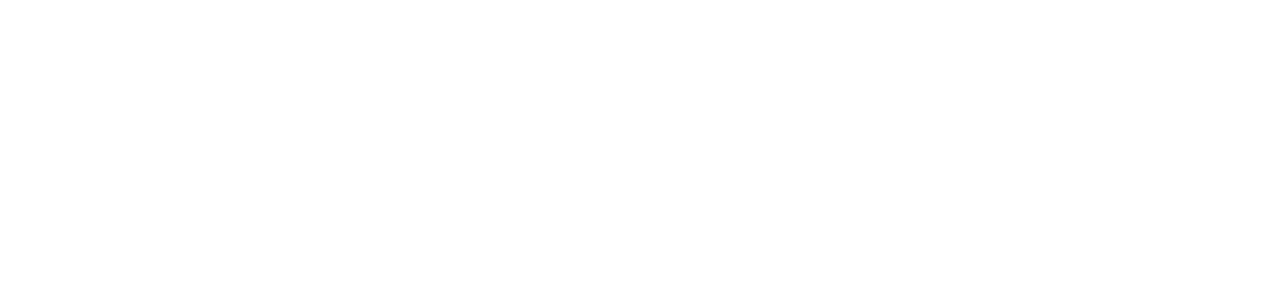
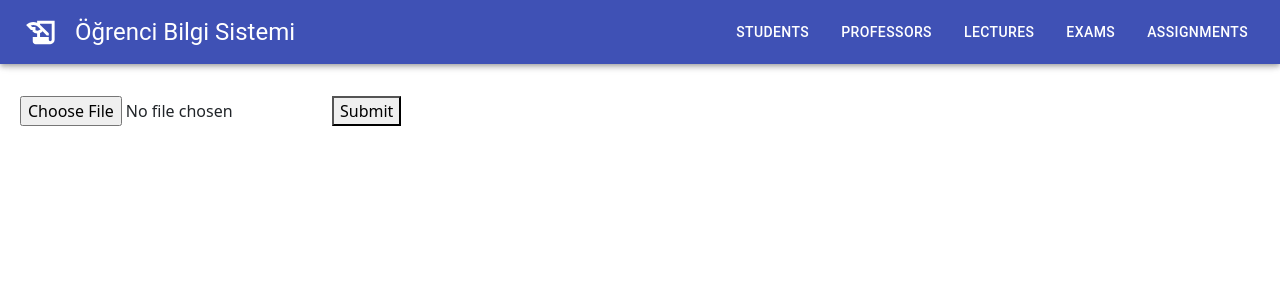
Before and after one commit to alimuratkuslu/NodeJS-OBS, a React (Create React App) app in the folder frontend/: page /assignments/pdfFile/1 in a window 1280 px wide. Before the commit this address had no page. Shown: the top 300 px of the page. Built offline with nearby package versions, Linux system fonts and the light colour scheme.

Commit message:
Implemented methods to add new files to assignments

```diff
--- a/frontend/src/App.js
+++ b/frontend/src/App.js
@@ -17,6 +17,7 @@
 import AssignmentList from './components/Assignments/AssignmentList';
 import AddAssignment from './components/Assignments/AddAssignment';
 import UpdateAssignment from './components/Assignments/UpdateAssignment';
+import AddFileToAssignment from './components/Assignments/AddFileToAssignment';
 import "bootstrap/dist/css/bootstrap.min.css";
 
 function App() {
@@ -41,6 +42,7 @@
         <Route exact path='/assignments' element={<AssignmentList />} />
         <Route exact path='/assignments/add' element={<AddAssignment />} />
         <Route exact path='/assignments/update/:id' element={<UpdateAssignment />} />
+        <Route exact path='/assignments/pdfFile/:id' element={<AddFileToAssignment />} />
       </Routes>
     </Router>
 
--- /dev/null
+++ b/frontend/src/components/Assignments/AddFileToAssignment.js
@@ -0,0 +1,48 @@
+import React, { useState } from 'react';
+import { useParams } from 'react-router-dom';
+import axios from 'axios';
+import Navbar from '../Navbar';
+
+const AddFileToAssignment = () => {
+  const { id } = useParams();
+  const [selectedFile, setSelectedFile] = useState(null);
+
+  const handleFileChange = (event) => {
+    setSelectedFile(event.target.files[0]);
+  };
+
+  const handleSubmit = async (event) => {
+    event.preventDefault();
+
+    const formData = new FormData();
+    formData.append('pdfFile', selectedFile);
+
+    try {
+      const response = await axios.post(`/assignments/pdfFile/${id}`, formData, {
+        headers: {
+          'Content-Type': 'multipart/form-data'
+        }
+      });
+
+      console.log(response.data);
+    } catch (error) {
+      console.error(error);
+    }
+  };
+
+  return (
+    <div>
+        <Navbar />
+        <br />
+        <br />
+        <br />
+        <br />
+        <form onSubmit={handleSubmit} style={{marginLeft: '20px'}}>
+            <input type="file" onChange={handleFileChange} accept="application/pdf" />
+            <button type="submit">Submit</button>
+        </form>
+    </div>
+  );
+};
+
+export default AddFileToAssignment;
```
Also changed, not shown: 1 other file (tests, documents, lock files or other folders).
